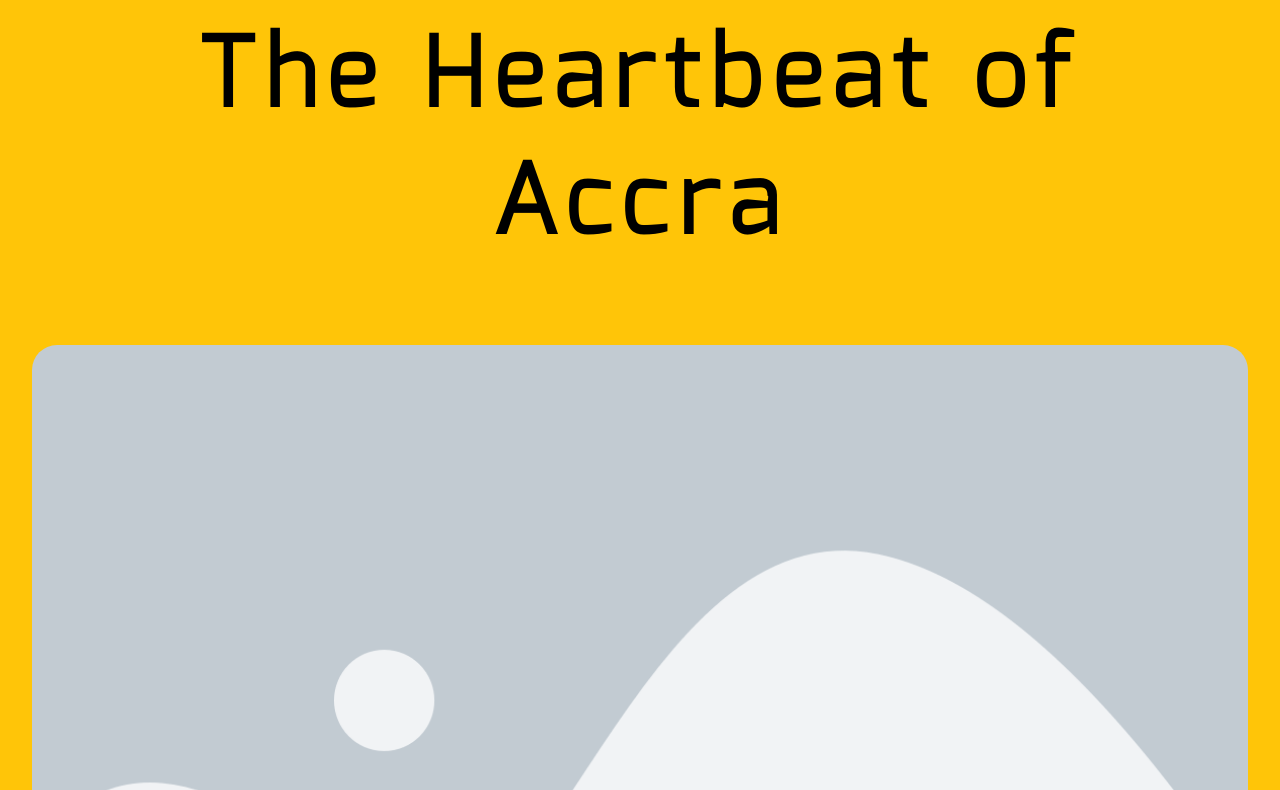
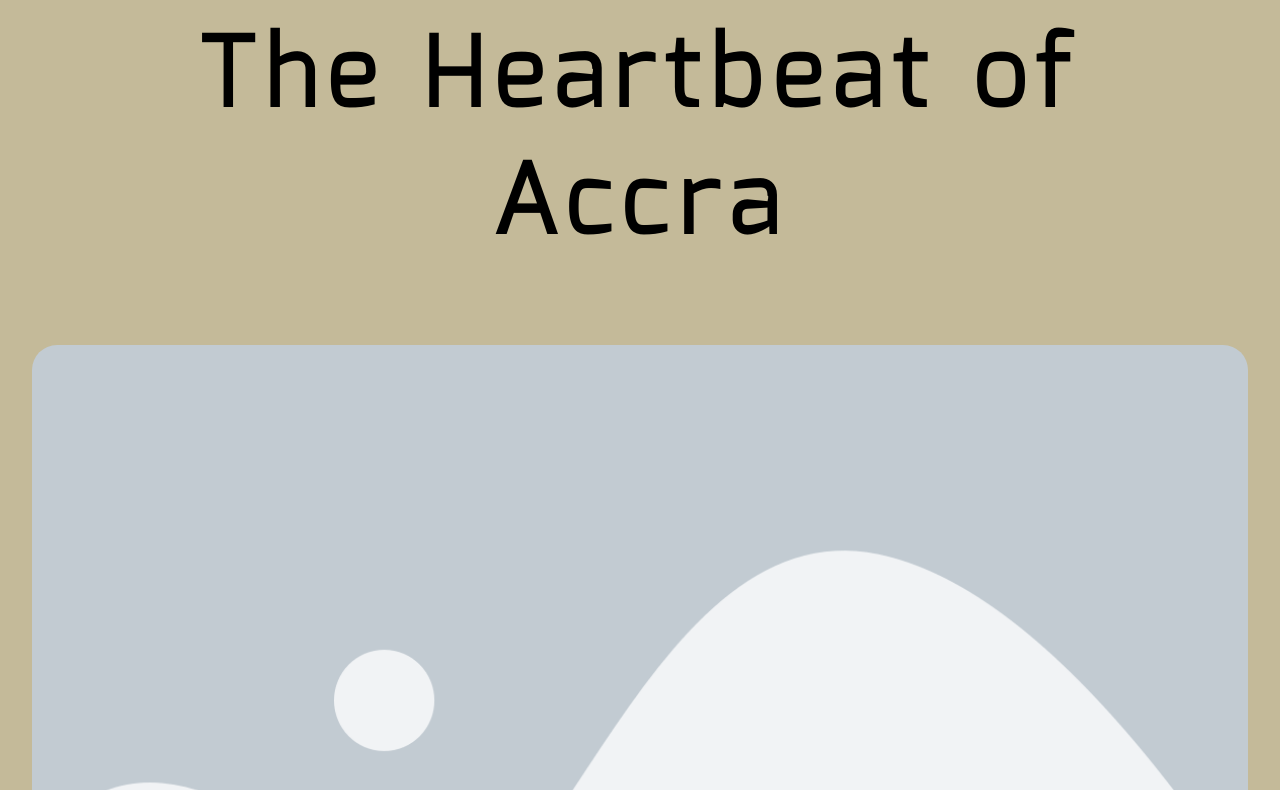
Before and after one commit to s3ny0/accra_vibes, a plain HTML site: page index.html in a window 1280 px wide. Shown: the part 855-1645 px from the top of the page. Drawn offline with nearby package versions, Linux system fonts and the light colour scheme.

Commit message:
Update stylesheet.css

```diff
--- a/stylesheet.css
+++ b/stylesheet.css
@@ -1000,7 +1000,7 @@ body{
     margin: 0px;
     cursor: url("cursor.png"), auto;
     font-family: 'Exo-light';
-    background-color: rgb(255, 197, 8);
+    background-color: rgb(196, 186, 153);
 }
 
 nav{
```
